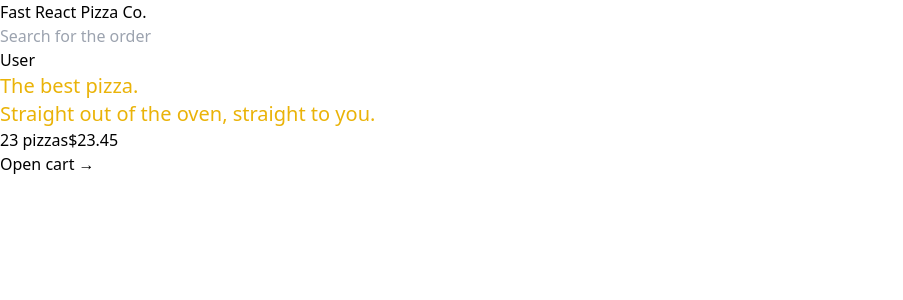
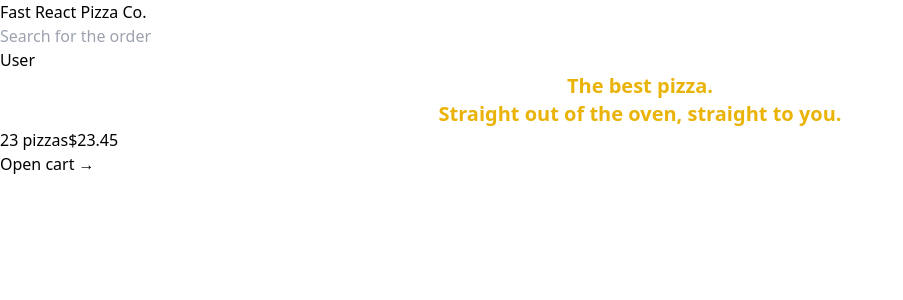
Before and after one commit to Heechem/pizza-fast, a React (Vite) app: page / in a window 1280 px wide. Shown: the top 300 px of the page, without its empty margins (0-903 px from the left). Built offline with nearby package versions, Linux system fonts and the light colour scheme; the HTML template or start-up script is replaced by a standard one.

Commit message:
Adding prettier tailwind

```diff
--- a/package.json
+++ b/package.json
@@ -24,6 +24,8 @@
     "eslint-plugin-react-hooks": "^4.6.0",
     "eslint-plugin-react-refresh": "^0.3.4",
     "postcss": "^8.4.27",
+    "prettier": "^3.0.0",
+    "prettier-plugin-tailwindcss": "^0.4.1",
     "tailwindcss": "^3.3.3",
     "vite": "^4.3.9"
   }
--- /dev/null
+++ b/prettier.config.cjs
@@ -0,0 +1,3 @@
+module.exports = {
+  plugins: ['prettier-plugin-tailwindcss'],
+};
--- a/src/ui/Home.jsx
+++ b/src/ui/Home.jsx
@@ -1,7 +1,7 @@
 function Home() {
   return (
     <div>
-      <h1 className="text-xl text-yellow-500">
+      <h1 className="text-center text-xl font-semibold text-yellow-500">
         The best pizza.
         <br />
         Straight out of the oven, straight to you.
```
Also changed, not shown: 1 other file (tests, documents, lock files or other folders).
